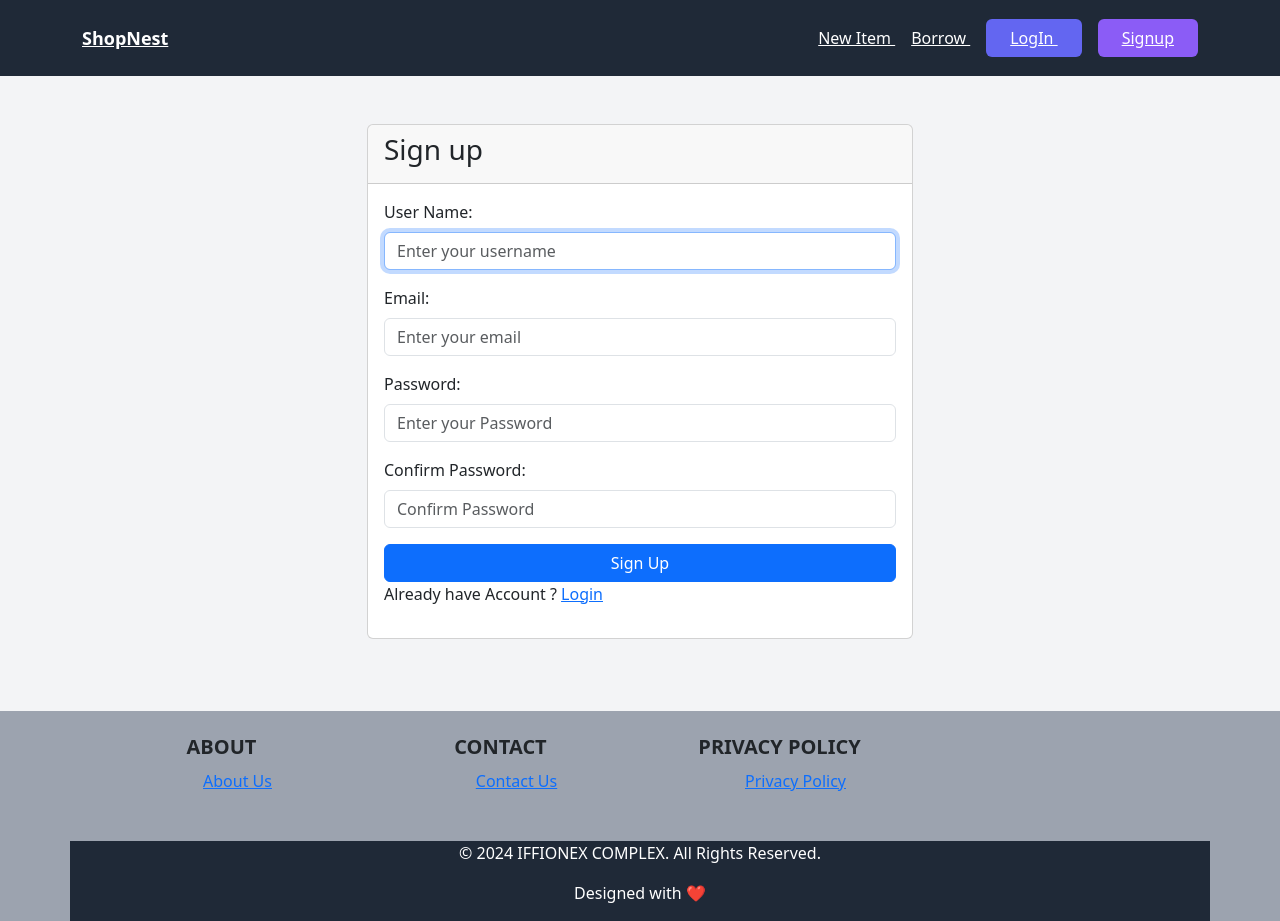
After one commit to ArfanAbid/Django-ShopNest, a Django app: page /signup/ in a window 1280 px wide. The commit adds this page. Run offline with Django 5.2, Linux system fonts and the light colour scheme; some libraries are stand-ins or nearby versions.

Commit message:
~ Configered Login,signup and Add_item page

```diff
--- a/core/core/settings.py
+++ b/core/core/settings.py
@@ -26,6 +26,10 @@ SECRET_KEY = 'django-insecure-1u+_&d-^evl(i5%)0)o8y92b_z&n3g4%2n0phfx7r#vh!od#5a
 DEBUG = True
 
 ALLOWED_HOSTS = []
+
+LOGIN_URL='/login'
+LOGIN_REDIRECT_URL='/'
+LOGOUT_URL='/'
 
 
 # Application definition
--- /dev/null
+++ b/core/initApp/forms.py
@@ -0,0 +1,19 @@
+from django import forms
+from django.contrib.auth.forms import UserCreationForm,AuthenticationForm
+from django.contrib.auth.models import User
+
+
+class LoginForm(AuthenticationForm):
+    username=forms.CharField(widget=forms.TextInput(attrs={'placeholder': 'Enter your username','class':'form-control'}))
+    password=forms.CharField(widget=forms.PasswordInput(attrs={'placeholder': 'Enter your Password','class':'form-control'}))
+
+
+class SignUpForm(UserCreationForm):
+    class Meta:
+        model=User
+        fields=('username', 'email', 'password1', 'password2')
+
+    username=forms.CharField(widget=forms.TextInput(attrs={'placeholder': 'Enter your username','class':'form-control'}))
+    email=forms.CharField(widget=forms.EmailInput(attrs={'placeholder': 'Enter your email','class':'form-control'}))
+    password1=forms.CharField(widget=forms.PasswordInput(attrs={'placeholder': 'Enter your Password','class':'form-control'}))
+    password2=forms.CharField(widget=forms.PasswordInput(attrs={'placeholder': 'Confirm Password','class':'form-control'}))
--- a/core/initApp/templates/initApp/base.html
+++ b/core/initApp/templates/initApp/base.html
@@ -7,6 +7,7 @@
     <title>{% block title %}  {% endblock %} | ShopNest
     </title>
 </head>
+
 <body class="bg-gray-100">
 
     <!-- Navbar -->
@@ -19,16 +20,31 @@
             <div class="space-x-4">
 
                 <!-- New Item Browse Link -->
-                <a href="#" class="text-white hover:text-gray-300">New Item </a>
+                <a href="{% url 'Add_item' %}" class="text-white hover:text-gray-300">New Item </a>
 
                 <a href="#" class="text-white hover:text-gray-300">Borrow </a>
 
-                <a href="/login"
+                {% if request.user.is_authenticated %}
+
+                <a href="/"
+                class="bg-indigo-500 text-white px-4 py-2 rounded-md hover:bg-indigo-600 transition duration-300">Inbox
+                </a>
+                <a href="/"
+                class="bg-purple-500 text-white px-4 py-2 rounded-md hover:bg-purple-600 transition duration-300">Dashboard
+                </a>
+
+                {% else %}
+
+                <a href="{% url 'login' %}"
                 class="bg-indigo-500 text-white px-4 py-2 rounded-md hover:bg-indigo-600 transition duration-300">LogIn
                 </a>
-                <a href="/Signup"
+                <a href="{% url 'signup' %}"
                 class="bg-purple-500 text-white px-4 py-2 rounded-md hover:bg-purple-600 transition duration-300">Signup
-            </a>
+                </a>
+
+                {% endif %}
+
+
             </div>
         </div>
     </nav>
--- /dev/null
+++ b/core/initApp/templates/initApp/signup.html
@@ -0,0 +1,77 @@
+{% extends "initApp/base.html" %}
+
+{% block title %}SignUP{% endblock  %}
+
+{% block content  %}
+<link rel="stylesheet" href="https://maxcdn.bootstrapcdn.com/bootstrap/4.5.2/css/bootstrap.min.css">
+<link href="https://cdn.jsdelivr.net/npm/bootstrap@5.3.0/dist/css/bootstrap.min.css" rel="stylesheet">
+<body>
+    <div class="container mt-5">
+        <div class="row justify-content-center">
+            <div class="col-md-6">
+                <div class="card">
+                    <div class="card-header">
+                        <h3>Sign up</h3>
+                    </div>
+                    <div class="card-body">
+                        <form method='post'>
+                            {% csrf_token %}
+
+
+                            <div class="form-group">
+                                <label for="username">User Name:</label><br>
+                                {{form.username}}
+
+                            </div>
+                            <div class="form-group">
+                                <label for="username">Email:</label><br>
+                                {{form.email}}
+                            </div>
+                            <div class="form-group">
+                                <label for="username">Password:</label><br>
+                                {{form.password1}}
+                            </div>
+
+                            <div class="form-group">
+                                <label for="confirm-password">Confirm Password:</label><br>
+                                {{form.password2}}
+                            </div>
+
+
+
+
+                            {% if form.errors or form.non_field_errors %}
+
+                                <div class="mb-3 p-6 bg-red-100 rounded-xl">
+                                    {% for field in form %}
+                                        {{ field.errors }}
+                                    {% endfor %}
+
+                                {{ form.non_field_errors}}
+
+                                </div>
+
+
+                            {% endif %}
+
+
+
+                            <button type="submit" class="btn btn-primary btn-block bg-green-500 hover:bg-green-800">Sign Up</button>
+                            <br>
+                            <p>Already have Account ? <a href="{% url 'login' %}">Login</a> </p>
+
+                        </form>
+                    </div>
+                </div>
+            </div>
+        </div>
+    </div>
+</body>
+
+<br><br><br>
+
+
+
+
+
+{% endblock %}
--- a/core/initApp/urls.py
+++ b/core/initApp/urls.py
@@ -1,9 +1,13 @@
 from django.urls import path
 from .import views
+from django.contrib.auth import views as auth_views
+from .forms import LoginForm
 
 urlpatterns = [
     path('',views.index,name='index'),
     path('contact/',views.contact,name='contact'),
+    path('signup/',views.signup,name='signup'),
+    path('login/',auth_views.LoginView.as_view(template_name='initApp/login.html',authentication_form=LoginForm),name='login'),
 
 
 ]
--- a/core/initApp/views.py
+++ b/core/initApp/views.py
@@ -1,5 +1,8 @@
-from django.shortcuts import render
+from django.shortcuts import render,redirect
 from item.models import Category,Item
+from .forms import SignUpForm
+
+
 def index(request):
     items=Item.objects.filter(is_sold=False)
     categories=Category.objects.all()
@@ -7,3 +10,14 @@ def index(request):
 
 def contact(request):
     return render(request,'initApp/contact.html',{})
+
+def signup(request):
+    if request.method == 'POST':
+        form = SignUpForm(request.POST)
+        if form.is_valid():
+            form.save()
+            return redirect('/login/')
+    else:
+        form=SignUpForm() # create instance of SignUpForm
+
+    return render(request,'initApp/signup.html',{'form':form})
--- a/core/item/urls.py
+++ b/core/item/urls.py
@@ -3,4 +3,5 @@ from .import views
 
 urlpatterns = [
     path('<int:pk>',views.detail,name='detail'),
+    path('Add_item/',views.Add_item,name='Add_item'),
 ]
```
Also changed, not shown: core/initApp/templates/initApp/login.html (added, +64 -0 lines), core/item/forms.py (added, +14 -0 lines), core/item/templates/item/form.html (added, +54 -0 lines), core/item/views.py (+18 -1 lines).
